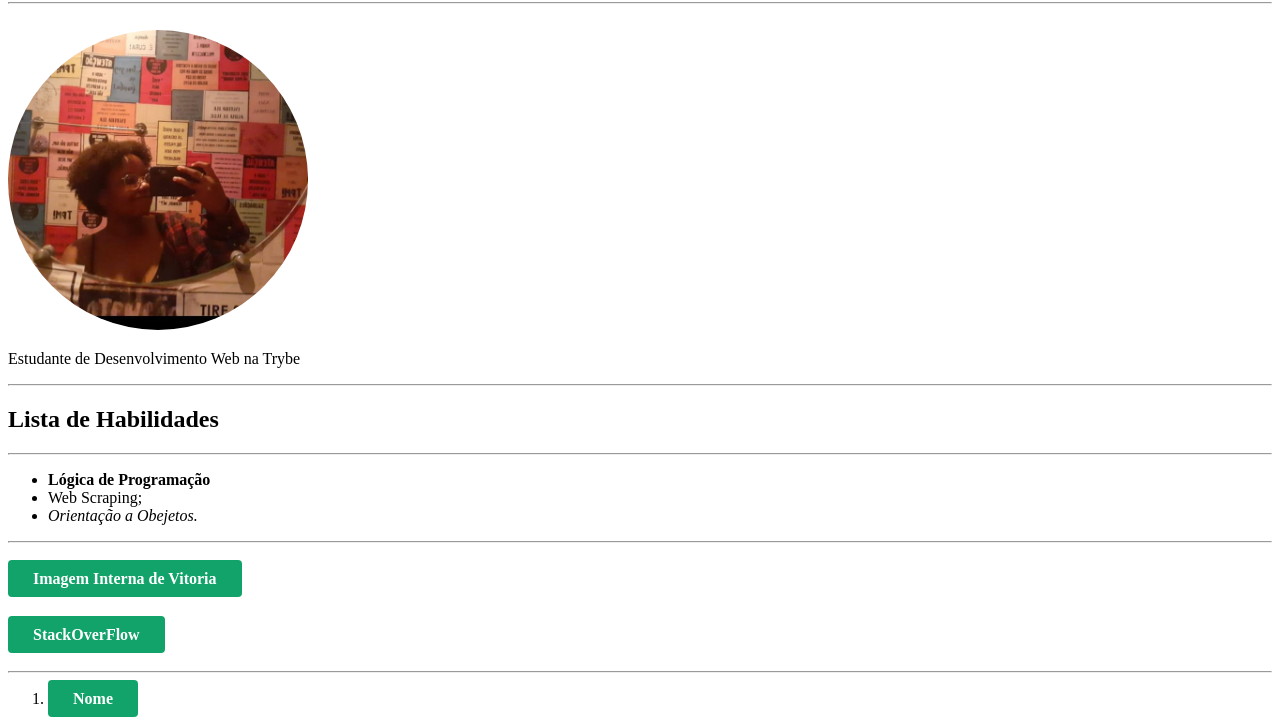
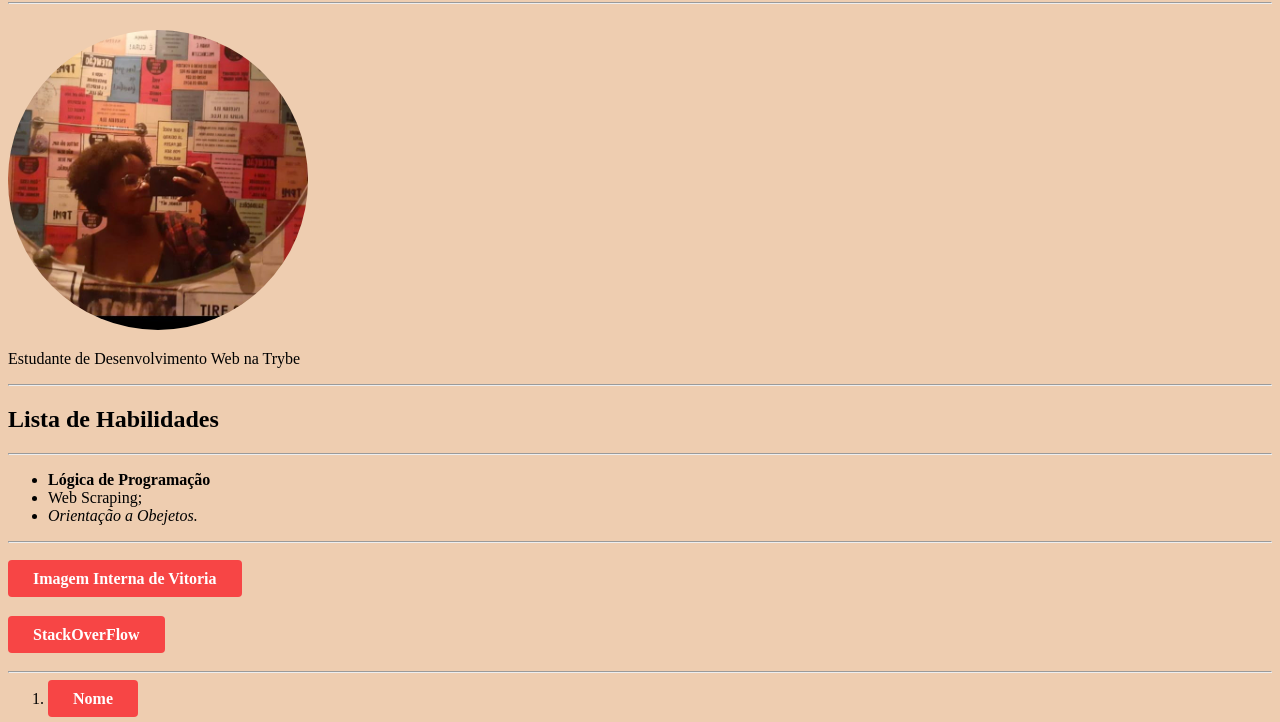
Before and after one commit to vitoriaelizv/vitoriaelizv.github.io, a plain HTML site: page index.html in a window 1280 px wide. Shown: the part 78-800 px from the top of the page. Drawn offline with Linux system fonts and the light colour scheme.

Commit message:
Adiciona uma background-color ao body

```diff
--- a/index.html
+++ b/index.html
@@ -8,7 +8,7 @@
     <style>
         .button {
       color: white;
-      background-color: #11a36a;
+      background-color: #f74545;
       padding: 10px 25px;
       font-size: 16px;
       line-height: 20px;
@@ -18,6 +18,9 @@
     }
     .picture {
       border-radius: 100%;
+    }
+    body {
+        background-color: rgb(238, 205, 176);
     }
     </style>
 </head>
```
